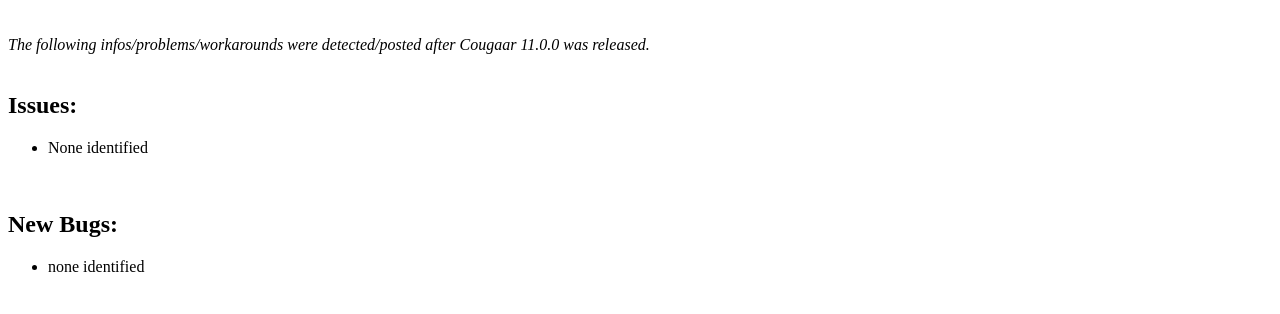
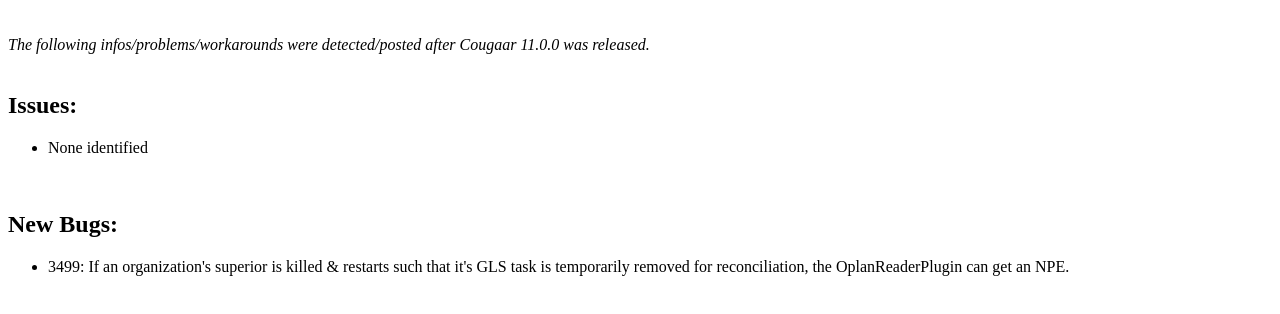
Before and after one commit to codeaudit/cougaar-cougaar, a plain HTML site: page errata/cougaar1100/errata.html in a window 1280 px wide. Shown: the part 48-362 px from the top of the page. Drawn offline with Linux system fonts and the light colour scheme.

Commit message:
note rare NPE in OplanReaderPlugin

```diff
--- a/errata/cougaar1100/errata.html
+++ b/errata/cougaar1100/errata.html
@@ -17,8 +17,8 @@
 <br>
 <h2>New Bugs:</h2>
 <ul>
-  <li>none identified
-      </li>
+  <li>3499: If an organization's superior is killed & restarts such that it's GLS task is
+temporarily removed for reconciliation, the OplanReaderPlugin can get an NPE.</li>
 </ul>
 </body>
 </html>
```
